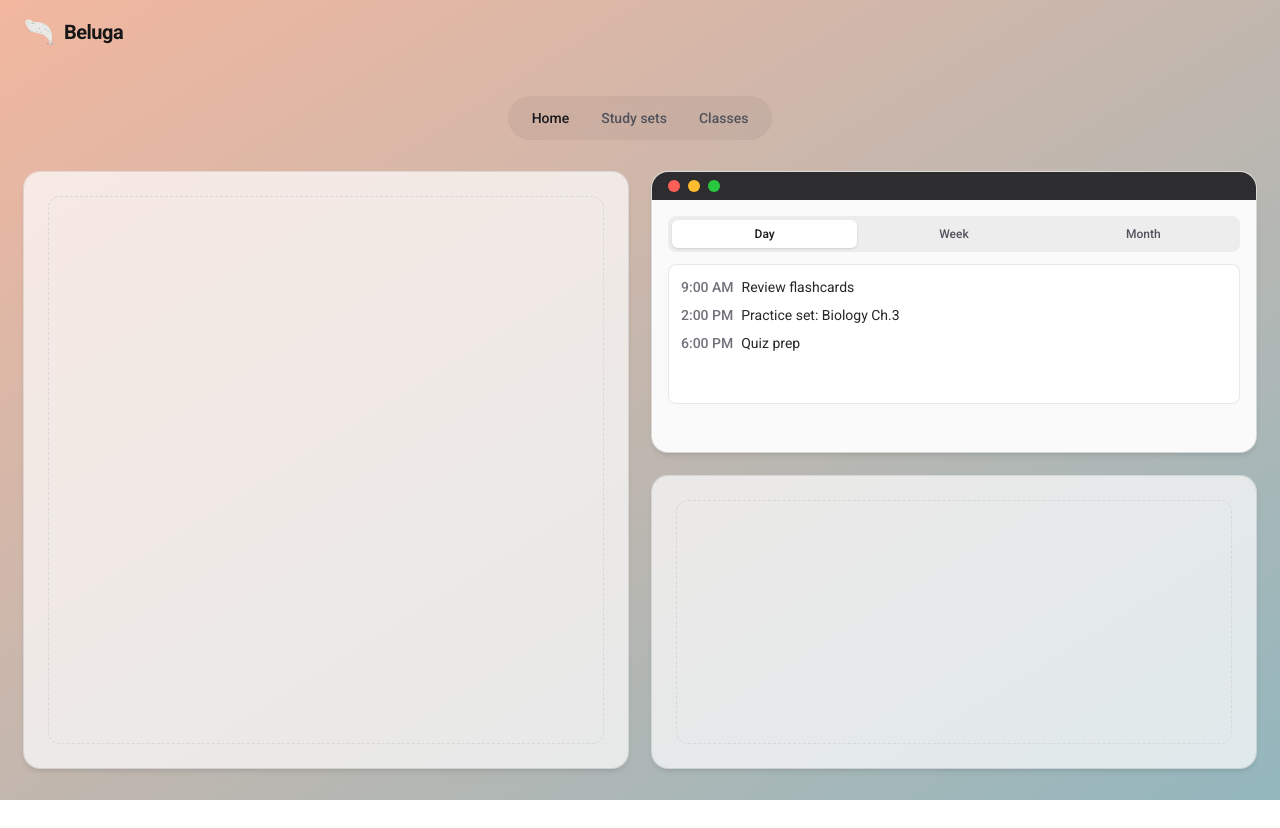
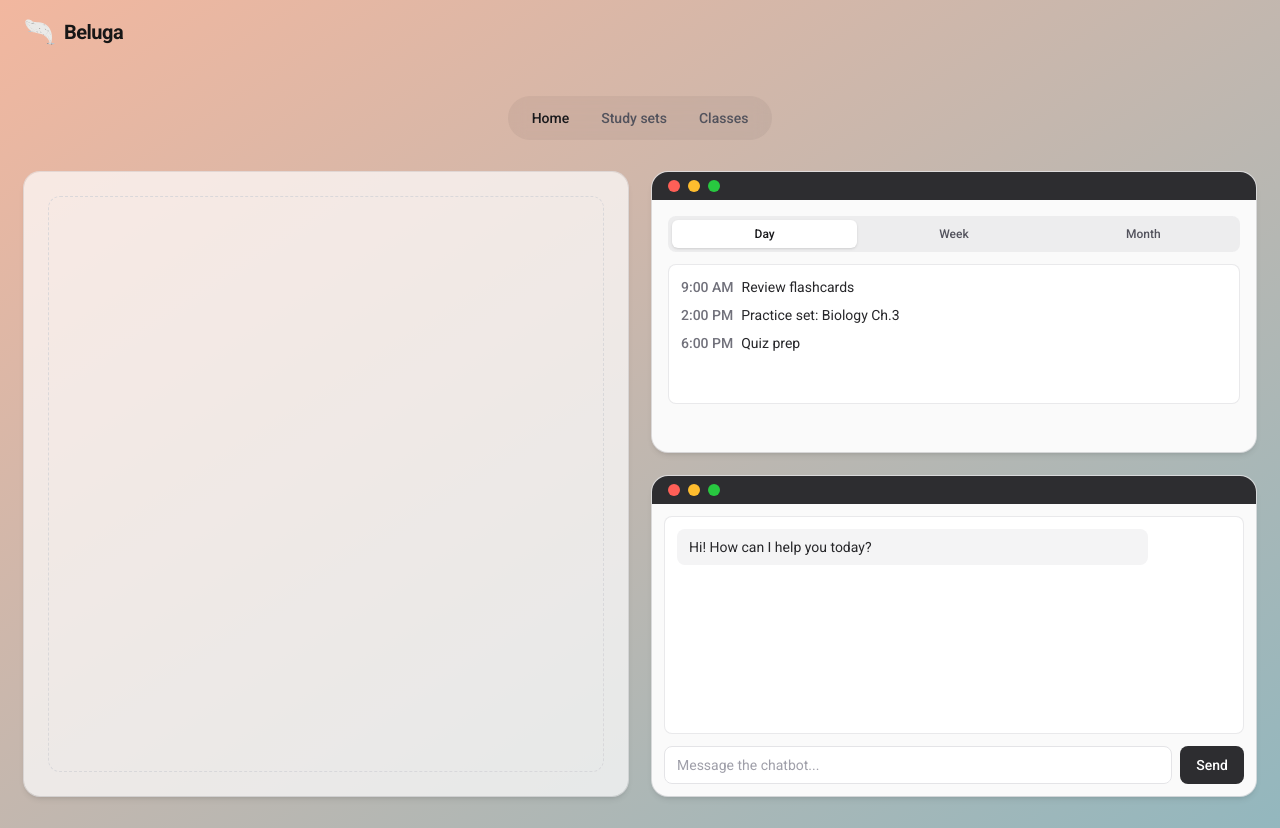
Before and after one commit to nurdinhossain/beluga, a Next.js app: page /userHome in a window 1280 px wide. Before the commit the page ends 800 px from the top, so only its background shows below. Built offline with nearby package versions, Linux system fonts and the light colour scheme.

Commit message:
Add basic chatbox

```diff
--- a/src/app/userHome/page.js
+++ b/src/app/userHome/page.js
@@ -1,7 +1,8 @@
 "use client";
 
-import { useState } from "react";
+import { useEffect, useRef, useState } from "react";
 
+/* PLACEHOLDER INFORMATIOn */
 const PLACEHOLDER_TASKS_DAY = [
   { time: "9:00 AM", title: "Review flashcards" },
   { time: "2:00 PM", title: "Practice set: Biology Ch.3" },
@@ -23,8 +24,41 @@ const PLACEHOLDER_TASKS_MONTH = [
   "Week 4: Review & quizzes",
 ];
 
+const PLACEHOLDER_BOT_REPLY =
+  "I'm your Beluga study assistant. Ask me about your study sets, schedule, or anything else!";
+
 export default function UserHome() {
+  /* toggle calendar view */
   const [calendarView, setCalendarView] = useState("day");
+
+  /* toggle who is sending message */
+  const [messages, setMessages] = useState([
+    { role: "bot", text: "Hi! How can I help you today?" },
+  ]);
+
+  /* toggle input */
+  const [input, setInput] = useState("");
+
+  /* contains list of messages */
+  const messageListRef = useRef(null);
+
+  /* scroll to bottom of message list */
+  useEffect(() => {
+    const el = messageListRef.current;
+    if (el) el.scrollTop = el.scrollHeight;
+  }, [messages]);
+
+  /* dont send empty messages, trim input, add user message, add bot message */
+  function handleSend() {
+    const trimmed = input.trim();
+    if (!trimmed) return;
+    setMessages((prev) => [...prev, { role: "user", text: trimmed }]);
+    setInput("");
+    setMessages((prev) => [
+      ...prev,
+      { role: "bot", text: PLACEHOLDER_BOT_REPLY },
+    ]);
+  }
 
   return (
     <main className="flex flex-1 flex-col px-6 py-8">
@@ -108,8 +142,49 @@ export default function UserHome() {
               </div>
             </div>
 
-            <div className="flex-1 rounded-2xl bg-white/70 p-6 shadow-md ring-1 ring-zinc-200/70">
-              <div className="h-full w-full rounded-xl border border-dashed border-zinc-300/80" />
+            {/* Bottom-right: Chatbox */}
+            <div className="flex h-[320px] flex-col overflow-hidden rounded-2xl bg-zinc-50 shadow-md ring-1 ring-zinc-200/80">
+              <div className="flex shrink-0 w-full items-center gap-2 bg-zinc-900/90 px-4 py-2">
+                <div className="h-3 w-3 rounded-full bg-[#ff5f57]" />
+                <div className="h-3 w-3 rounded-full bg-[#ffbd2e]" />
+                <div className="h-3 w-3 rounded-full bg-[#28c840]" />
+              </div>
+              <div className="flex min-h-0 flex-1 flex-col p-3">
+                <div
+                  ref={messageListRef}
+                  className="mb-3 min-h-0 flex-1 space-y-2 overflow-y-auto rounded-lg border border-zinc-200/80 bg-white p-3"
+                >
+                  {messages.map((msg, i) => (
+                    <div
+                      key={i}
+                      className={`max-w-[85%] rounded-lg px-3 py-2 text-sm ${
+                        msg.role === "user"
+                          ? "ml-auto bg-zinc-900/90 text-white"
+                          : "bg-zinc-100 text-zinc-800"
+                      }`}
+                    >
+                      {msg.text}
+                    </div>
+                  ))}
+                </div>
+                <div className="flex gap-2">
+                  <input
+                    type="text"
+                    value={input}
+                    onChange={(e) => setInput(e.target.value)}
+                    onKeyDown={(e) => e.key === "Enter" && handleSend()}
+                    placeholder="Message the chatbot..."
+                    className="flex-1 rounded-lg border border-zinc-200 bg-white px-3 py-2 text-sm text-zinc-800 placeholder-zinc-400 focus:border-zinc-400 focus:outline-none"
+                  />
+                  <button
+                    type="button"
+                    onClick={handleSend}
+                    className="rounded-lg bg-zinc-900/90 px-4 py-2 text-sm font-medium text-white transition-colors hover:bg-zinc-800/90"
+                  >
+                    Send
+                  </button>
+                </div>
+              </div>
             </div>
           </div>
         </div>
```
